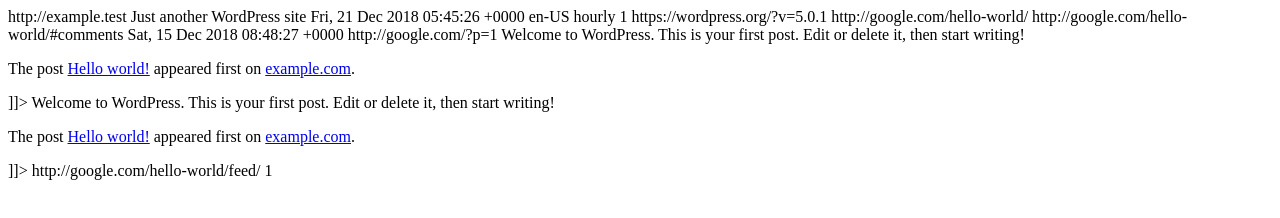
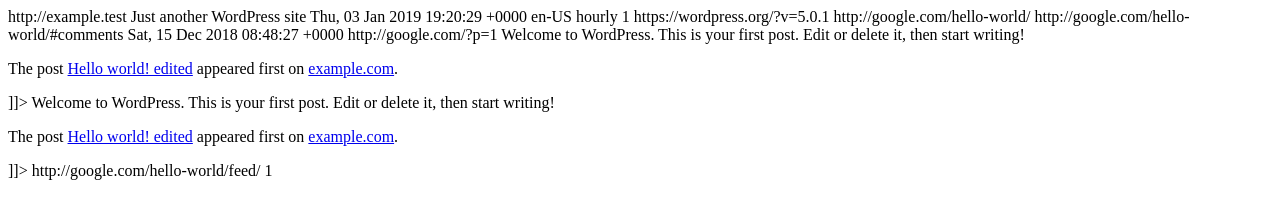
Before and after one commit to leonstafford/elementor-site-wp2static, a plain HTML site: page feed/index.html in a window 1280 px wide. Drawn offline with Linux system fonts and the light colour scheme.

Commit message:
The commit message

```diff
--- a/feed/index.html
+++ b/feed/index.html
@@ -12,13 +12,13 @@
 	<atom:link href="http://google.com/feed/" rel="self" type="application/rss+xml" />
 	<link>http://example.test</link>
 	<description>Just another WordPress site</description>
-	<lastBuildDate>Fri, 21 Dec 2018 05:45:26 +0000</lastBuildDate>
+	<lastBuildDate>Thu, 03 Jan 2019 19:20:29 +0000</lastBuildDate>
 	<language>en-US</language>
 	<sy:updatePeriod>hourly</sy:updatePeriod>
 	<sy:updateFrequency>1</sy:updateFrequency>
 	<generator>https://wordpress.org/?v=5.0.1</generator>
 	<item>
-		<title>Hello world!</title>
+		<title>Hello world! edited</title>
 		<link>http://google.com/hello-world/</link>
 		<comments>http://google.com/hello-world/#comments</comments>
 		<pubDate>Sat, 15 Dec 2018 08:48:27 +0000</pubDate>
@@ -27,7 +27,7 @@
 
 		<guid isPermaLink="false">http://google.com/?p=1</guid>
 		<description><![CDATA[<p>Welcome to WordPress. This is your first post. Edit or delete it, then start writing!</p>
-<p>The post <a rel="nofollow" href="http://google.com/hello-world/">Hello world!</a> appeared first on <a rel="nofollow" href="http://example.test">example.com</a>.</p>
+<p>The post <a rel="nofollow" href="http://google.com/hello-world/">Hello world! edited</a> appeared first on <a rel="nofollow" href="http://example.test">example.com</a>.</p>
 ]]></description>
 				<content:encoded><![CDATA[
 <p>Welcome to WordPress. This is your first post. Edit or delete it, then start writing!</p>
@@ -35,7 +35,7 @@
 
 
 <p></p>
-<p>The post <a rel="nofollow" href="http://google.com/hello-world/">Hello world!</a> appeared first on <a rel="nofollow" href="http://example.test">example.com</a>.</p>
+<p>The post <a rel="nofollow" href="http://google.com/hello-world/">Hello world! edited</a> appeared first on <a rel="nofollow" href="http://example.test">example.com</a>.</p>
 ]]></content:encoded>
 			<wfw:commentRss>http://google.com/hello-world/feed/</wfw:commentRss>
 		<slash:comments>1</slash:comments>
```
